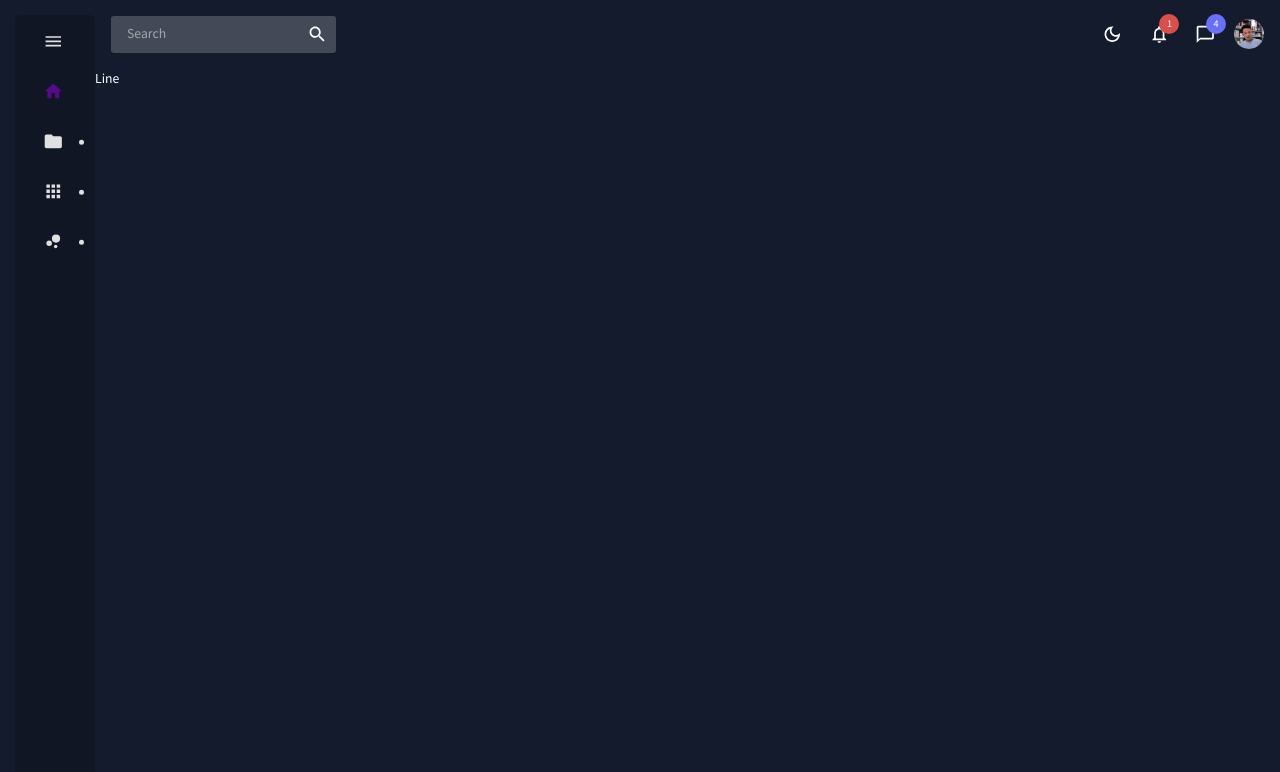
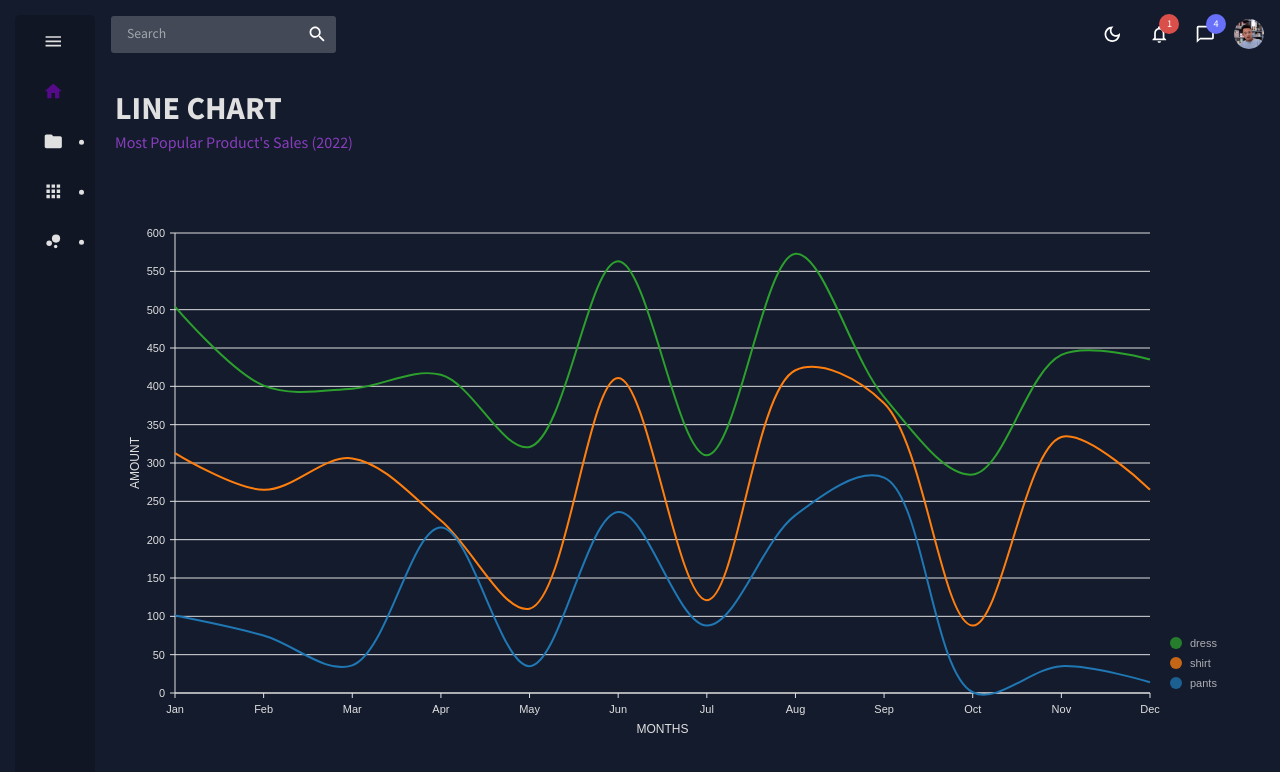
Before and after one commit to dyslecixdev/react-admin, a React (Create React App) app: page /line in a window 1280 px wide. Shown: the top 772 px of the page. Built offline with nearby package versions, Linux system fonts and the light colour scheme.

Commit message:
Line Chart

```diff
--- a/src/pages/Bar.jsx
+++ b/src/pages/Bar.jsx
@@ -17,7 +17,14 @@ function Bar() {
 			<Header title='BAR CHART' subtitle='Product Sales By State' />
 
 			{/* Bar Chart */}
-			<Box sx={{height: '70vh'}}>
+			<Box
+				sx={{
+					height: '70vh',
+					backgroundColor: mode === 'light' && colors.secondary[300],
+					color: colors.primary[500],
+					borderRadius: '5px'
+				}}
+			>
 				<ResponsiveBar
 					data={mockBarData}
 					theme={{
--- a/src/pages/Line.jsx
+++ b/src/pages/Line.jsx
@@ -1,5 +1,134 @@
+import {useTheme, Box} from '@mui/material';
+
+import {ResponsiveLine} from '@nivo/line';
+
+import Header from '../components/Header';
+
+import {tokens} from '../theme';
+import {mockLineData} from '../data/mockChartData';
+
 function Line() {
-	return <div>Line</div>;
+	const theme = useTheme();
+	const {mode} = theme.palette;
+	const colors = tokens(mode);
+
+	return (
+		<Box sx={{m: '20px'}}>
+			<Header title='LINE CHART' subtitle="Most Popular Product's Sales (2022)" />
+
+			<Box
+				sx={{
+					height: '70vh',
+					backgroundColor: mode === 'light' && colors.secondary[300],
+					color: colors.primary[500],
+					borderRadius: '5px'
+				}}
+			>
+				<ResponsiveLine
+					data={mockLineData}
+					theme={{
+						axis: {
+							domain: {
+								line: {
+									stroke: colors.greyAccent[100]
+								}
+							},
+							legend: {
+								text: {
+									fill: colors.greyAccent[100]
+								}
+							},
+							ticks: {
+								line: {
+									stroke: colors.greyAccent[100],
+									strokeWidth: 1
+								},
+								text: {
+									fill: colors.greyAccent[100]
+								}
+							}
+						},
+						legends: {
+							text: {
+								fill: colors.greyAccent[100]
+							}
+						},
+						tooltip: {
+							container: {
+								color: colors.primary[500]
+							}
+						}
+					}}
+					colors={{scheme: 'category10'}}
+					margin={{top: 50, right: 110, bottom: 50, left: 60}}
+					xScale={{type: 'point'}}
+					yScale={{
+						type: 'linear',
+						min: 'auto',
+						max: 'auto',
+						stacked: true,
+						reverse: false
+					}}
+					yFormat=' >-.2f'
+					curve='catmullRom'
+					axisTop={null}
+					axisRight={null}
+					axisBottom={{
+						orient: 'bottom',
+						tickSize: 5,
+						tickPadding: 5,
+						tickRotation: 0,
+						legend: 'MONTHS',
+						legendOffset: 36,
+						legendPosition: 'middle'
+					}}
+					axisLeft={{
+						orient: 'left',
+						tickValues: 10,
+						tickSize: 5,
+						tickPadding: 5,
+						tickRotation: 0,
+						legend: 'AMOUNT',
+						legendOffset: -40,
+						legendPosition: 'middle'
+					}}
+					enableGridX={false}
+					pointSize={10}
+					pointColor={{theme: 'background'}}
+					pointBorderWidth={2}
+					pointBorderColor={{from: 'serieColor'}}
+					pointLabelYOffset={-12}
+					useMesh
+					legends={[
+						{
+							anchor: 'bottom-right',
+							direction: 'column',
+							justify: false,
+							translateX: 100,
+							translateY: 0,
+							itemsSpacing: 0,
+							itemDirection: 'left-to-right',
+							itemWidth: 80,
+							itemHeight: 20,
+							itemOpacity: 0.75,
+							symbolSize: 12,
+							symbolShape: 'circle',
+							symbolBorderColor: 'rgba(0, 0, 0, .5)',
+							effects: [
+								{
+									on: 'hover',
+									style: {
+										itemBackground: 'rgba(0, 0, 0, .03)',
+										itemOpacity: 1
+									}
+								}
+							]
+						}
+					]}
+				/>
+			</Box>
+		</Box>
+	);
 }
 
 export default Line;
--- a/src/pages/Pie.jsx
+++ b/src/pages/Pie.jsx
@@ -14,10 +14,17 @@ function Pie() {
 
 	return (
 		<Box sx={{m: '20px'}}>
-			<Header title='PIE CHART' subtitle="Each Product's Sales Across the US" />
+			<Header title='PIE CHART' subtitle='Product Sales Across the US' />
 
 			{/* Pie Chart */}
-			<Box sx={{height: '75vh'}}>
+			<Box
+				sx={{
+					height: '70vh',
+					backgroundColor: mode === 'light' && colors.secondary[300],
+					color: colors.primary[500],
+					borderRadius: '5px'
+				}}
+			>
 				<ResponsivePie
 					data={mockPieData}
 					theme={{
```
